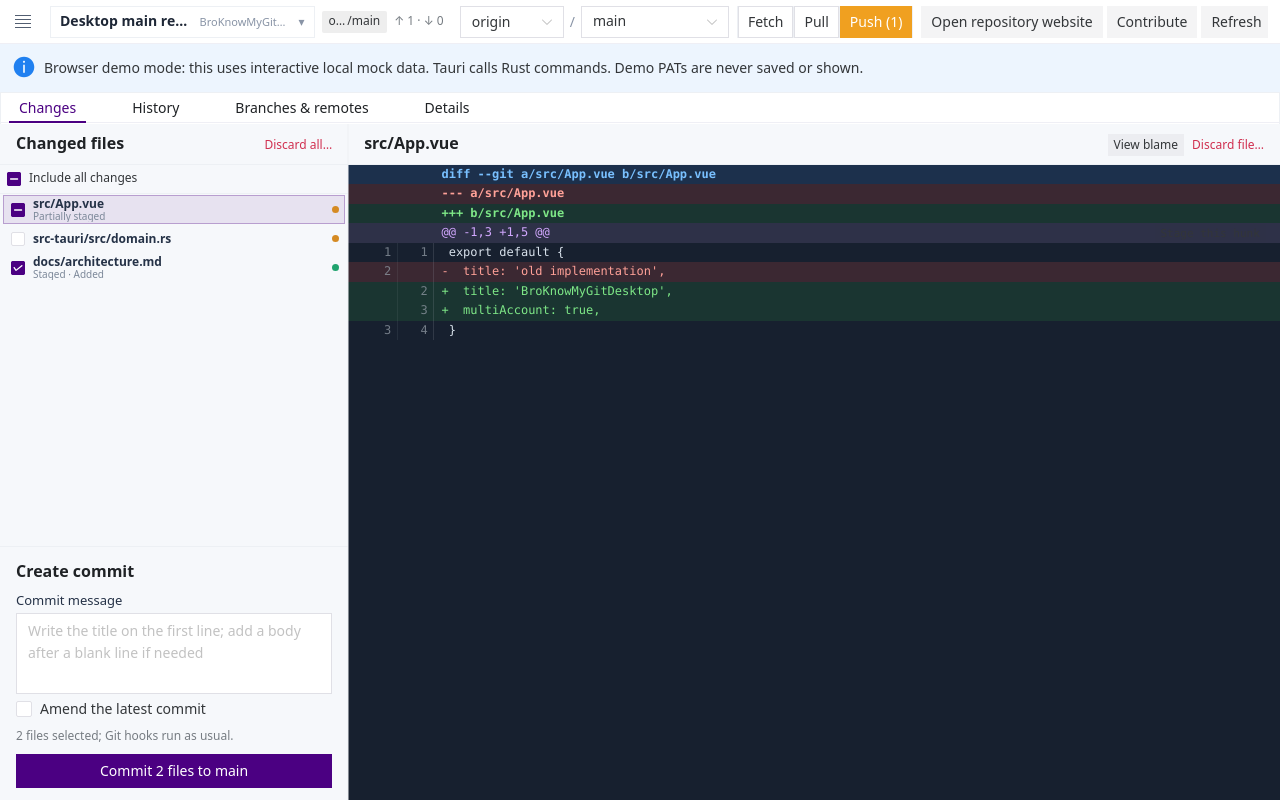
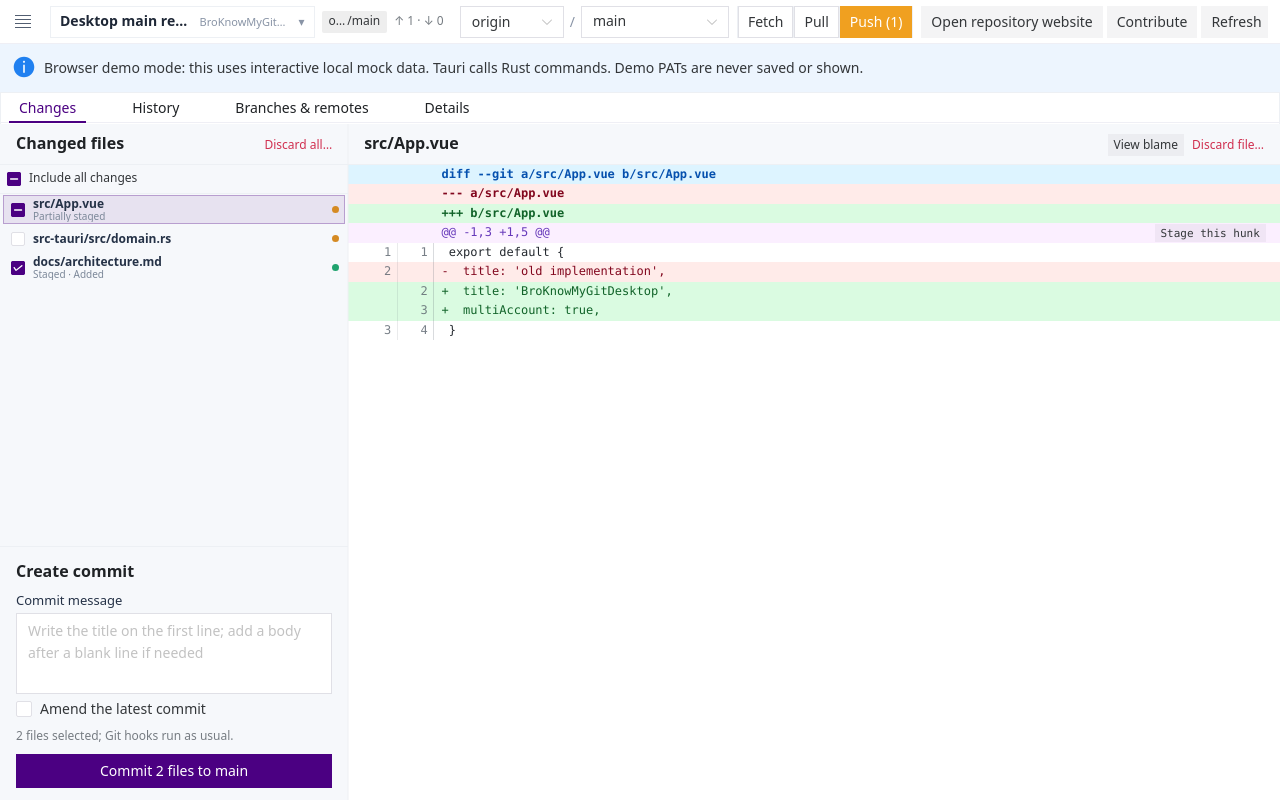
Before and after one commit to bro-know-my-org/BroKnowMyGitDesktop, a Vue app: page / in a window 1280 px wide. Built offline with nearby package versions, Linux system fonts and the light colour scheme.

Commit message:
fix: 修复浅色模式下 Diff 仍显示为深色

```diff
--- a/src/styles/shared/diff.css
+++ b/src/styles/shared/diff.css
@@ -109,8 +109,8 @@
   flex: 0 0 auto;
   grid-template-columns: repeat(2, minmax(0, 1fr));
   margin-right: 1ch;
-  border-right: 1px solid rgb(139 148 158 / 28%);
-  color: #8b949e;
+  border-right: 1px solid var(--app-diff-gutter-border);
+  color: var(--app-diff-muted);
   font-variant-numeric: tabular-nums;
   opacity: 0.8;
   text-align: right;
@@ -124,7 +124,7 @@
 }
 
 .diff-line-numbers > span:first-child {
-  border-right: 1px solid rgb(139 148 158 / 16%);
+  border-right: 1px solid var(--app-diff-gutter-divider);
 }
 
 .diff-line-prefix {
@@ -154,30 +154,30 @@
 }
 
 .diff-line.is-file-header {
-  background: rgb(56 139 253 / 14%);
-  color: #79c0ff;
+  background: var(--app-diff-header-bg);
+  color: var(--app-diff-header-text);
   font-weight: clamp(100, calc(650 + var(--app-code-font-weight-offset)), 900);
 }
 
 .diff-line.is-meta {
-  color: #8b949e;
+  color: var(--app-diff-muted);
 }
 
 .diff-line.is-hunk {
-  background: rgb(210 168 255 / 12%);
-  color: #d2a8ff;
+  background: var(--app-diff-hunk-bg);
+  color: var(--app-diff-hunk-text);
 }
 
 .diff-line.is-add,
 .diff-line.is-add-file {
-  background: rgb(46 160 67 / 16%);
-  color: #7ee787;
+  background: var(--app-diff-add-bg);
+  color: var(--app-diff-add-text);
 }
 
 .diff-line.is-remove,
 .diff-line.is-remove-file {
-  background: rgb(248 81 73 / 16%);
-  color: #ffa198;
+  background: var(--app-diff-remove-bg);
+  color: var(--app-diff-remove-text);
 }
 
 .diff-line.is-add-file,
@@ -186,54 +186,54 @@
 }
 
 .diff-line.is-no-newline {
-  color: #e3b341;
+  color: var(--app-diff-warning);
 }
 
 .diff-line-code .hljs-comment,
 .diff-line-code .hljs-quote {
-  color: #8b949e;
+  color: var(--app-diff-muted);
   font-style: italic;
 }
 
 .diff-line-code .hljs-keyword,
 .diff-line-code .hljs-selector-tag,
 .diff-line-code .hljs-type {
-  color: #ff7b72;
+  color: var(--app-diff-syntax-keyword);
 }
 
 .diff-line-code .hljs-title,
 .diff-line-code .hljs-title[class~="class_"],
 .diff-line-code .hljs-title[class~="function_"] {
-  color: #d2a8ff;
+  color: var(--app-diff-syntax-title);
 }
 
 .diff-line-code .hljs-string,
 .diff-line-code .hljs-regexp,
 .diff-line-code .hljs-attr {
-  color: #a5d6ff;
+  color: var(--app-diff-syntax-string);
 }
 
 .diff-line-code .hljs-number,
 .diff-line-code .hljs-literal,
 .diff-line-code .hljs-symbol,
 .diff-line-code .hljs-bullet {
-  color: #79c0ff;
+  color: var(--app-diff-syntax-number);
 }
 
 .diff-line-code [class~="hljs-built_in"],
 .diff-line-code .hljs-variable,
 .diff-line-code .hljs-template-variable,
 .diff-line-code .hljs-params {
-  color: #ffa657;
+  color: var(--app-diff-syntax-variable);
 }
 
 .diff-line-code .hljs-meta,
 .diff-line-code .hljs-doctag {
-  color: #7ee787;
+  color: var(--app-diff-syntax-tag);
 }
 
 .diff-line-code .hljs-tag,
 .diff-line-code .hljs-name,
 .diff-line-code .hljs-attribute {
-  color: #7ee787;
+  color: var(--app-diff-syntax-tag);
 }
--- a/src/styles/tokens.css
+++ b/src/styles/tokens.css
@@ -19,8 +19,26 @@
   --app-focus: #4b0082;
   --app-focus-ring: rgb(75 0 130 / 20%);
   --app-divider: #edf0f4;
-  --app-diff-bg: #17202f;
-  --app-diff-text: #d9e2ec;
+  --app-diff-bg: #fff;
+  --app-diff-text: #24292f;
+  --app-diff-muted: #57606a;
+  --app-diff-gutter-border: rgb(87 96 106 / 28%);
+  --app-diff-gutter-divider: rgb(87 96 106 / 16%);
+  --app-diff-header-bg: #ddf4ff;
+  --app-diff-header-text: #0550ae;
+  --app-diff-hunk-bg: #fbefff;
+  --app-diff-hunk-text: #6639ba;
+  --app-diff-add-bg: #dafbe1;
+  --app-diff-add-text: #116329;
+  --app-diff-remove-bg: #ffebe9;
+  --app-diff-remove-text: #82071e;
+  --app-diff-warning: #7d4e00;
+  --app-diff-syntax-keyword: #cf222e;
+  --app-diff-syntax-title: #6639ba;
+  --app-diff-syntax-string: #0a3069;
+  --app-diff-syntax-number: #0550ae;
+  --app-diff-syntax-variable: #953800;
+  --app-diff-syntax-tag: #116329;
   --app-font-family: system-ui, -apple-system, "BlinkMacSystemFont", "Segoe UI", sans-serif;
   --app-monospace-font-family: ui-monospace, "SFMono-Regular", "Menlo", "Monaco", "Cascadia Mono", "Consolas", "Liberation Mono", monospace;
   --app-code-font-feature-settings: "calt" 0, "liga" 0, "clig" 0, "dlig" 0;
@@ -66,4 +84,22 @@
   --app-divider: #30363d;
   --app-diff-bg: #0d1117;
   --app-diff-text: #c9d1d9;
+  --app-diff-muted: #8b949e;
+  --app-diff-gutter-border: rgb(139 148 158 / 28%);
+  --app-diff-gutter-divider: rgb(139 148 158 / 16%);
+  --app-diff-header-bg: rgb(56 139 253 / 14%);
+  --app-diff-header-text: #79c0ff;
+  --app-diff-hunk-bg: rgb(210 168 255 / 12%);
+  --app-diff-hunk-text: #d2a8ff;
+  --app-diff-add-bg: rgb(46 160 67 / 16%);
+  --app-diff-add-text: #7ee787;
+  --app-diff-remove-bg: rgb(248 81 73 / 16%);
+  --app-diff-remove-text: #ffa198;
+  --app-diff-warning: #e3b341;
+  --app-diff-syntax-keyword: #ff7b72;
+  --app-diff-syntax-title: #d2a8ff;
+  --app-diff-syntax-string: #a5d6ff;
+  --app-diff-syntax-number: #79c0ff;
+  --app-diff-syntax-variable: #ffa657;
+  --app-diff-syntax-tag: #7ee787;
 }
```
